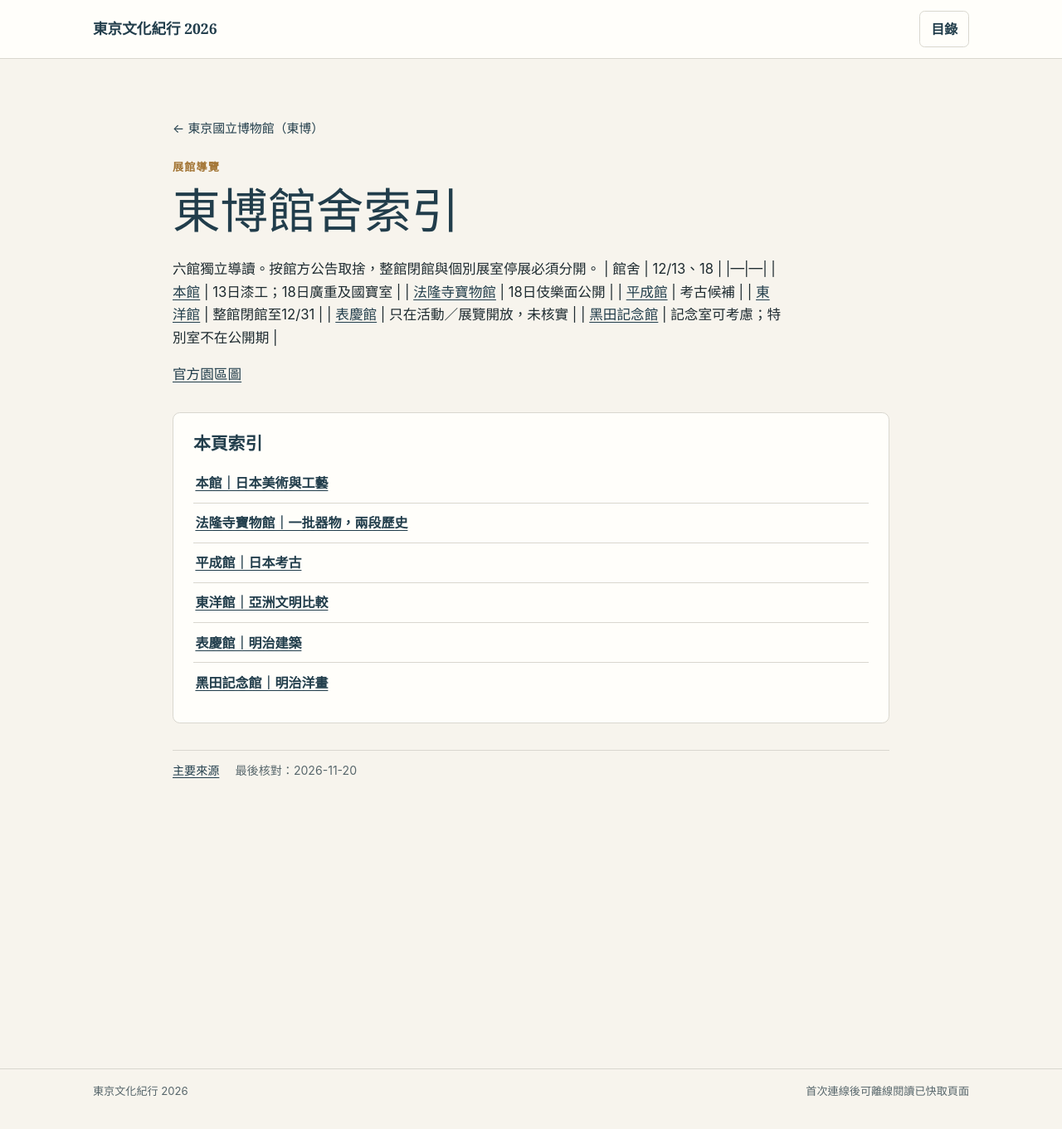
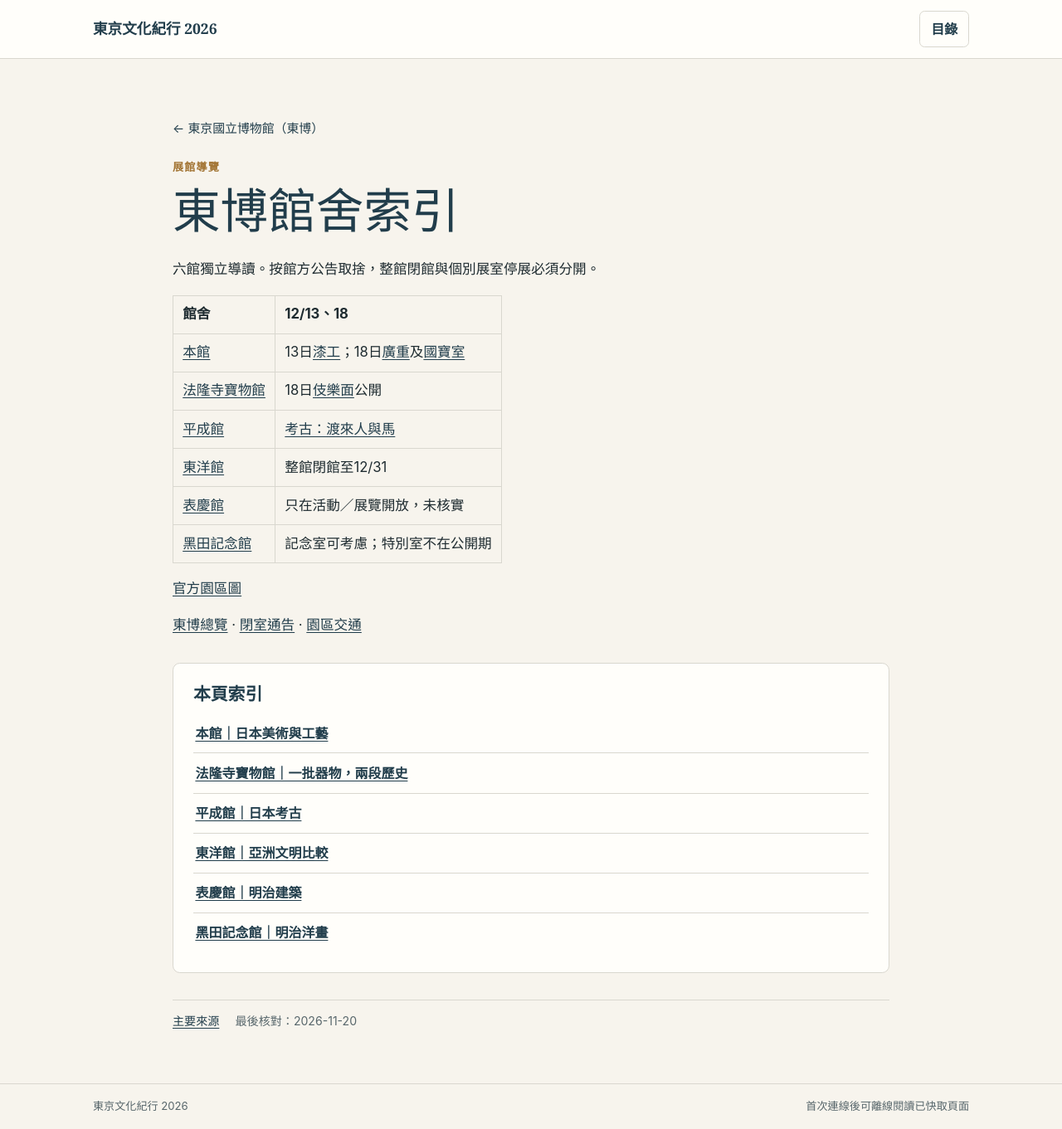
Before and after one commit to davetwchiu/tokyo-culture-trip-2026, a Jekyll site: the page built from content/museums/tokyo-national-museum/buildings/index.md, in a window 1280 px wide and 1361 px high. Shown: the whole window at 83% size. Built offline with Jekyll 4.4.1, drawn with Linux system fonts in a browser that asks for light colours.

Commit message:
Improve navigation and contextual links in museums/tokyo-national-museum/buildings/index.md

```diff
--- a/content/museums/tokyo-national-museum/buildings/index.md
+++ b/content/museums/tokyo-national-museum/buildings/index.md
@@ -15,13 +15,16 @@ offline: true
 ---
 
 六館獨立導讀。按館方公告取捨，整館閉館與個別展室停展必須分開。
+
 | 館舍 | 12/13、18 |
 |---|---|
-| [本館]({{ '/museums/tokyo-national-museum/buildings/honkan/' | relative_url }}) | 13日漆工；18日廣重及國寶室 |
-| [法隆寺寶物館]({{ '/museums/tokyo-national-museum/buildings/horyuji/' | relative_url }}) | 18日伎樂面公開 |
-| [平成館]({{ '/museums/tokyo-national-museum/buildings/heiseikan/' | relative_url }}) | 考古候補 |
+| [本館]({{ '/museums/tokyo-national-museum/buildings/honkan/' | relative_url }}) | 13日[漆工](/tokyo-culture-trip-2026/museums/tokyo-national-museum/buildings/honkan/#lacquer-room)；18日[廣重](/tokyo-culture-trip-2026/museums/tokyo-national-museum/buildings/honkan/#hiroshige-room)及[國寶室](/tokyo-culture-trip-2026/museums/tokyo-national-museum/buildings/honkan/#treasure-room) |
+| [法隆寺寶物館]({{ '/museums/tokyo-national-museum/buildings/horyuji/' | relative_url }}) | 18日[伎樂面](/tokyo-culture-trip-2026/museums/tokyo-national-museum/buildings/horyuji/#room-3)公開 |
+| [平成館]({{ '/museums/tokyo-national-museum/buildings/heiseikan/' | relative_url }}) | [考古：渡來人與馬](/tokyo-culture-trip-2026/museums/tokyo-national-museum/buildings/heiseikan/#horse-exhibit) |
 | [東洋館]({{ '/museums/tokyo-national-museum/buildings/toyokan/' | relative_url }}) | 整館閉館至12/31 |
 | [表慶館]({{ '/museums/tokyo-national-museum/buildings/hyokeikan/' | relative_url }}) | 只在活動／展覽開放，未核實 |
 | [黑田記念館]({{ '/museums/tokyo-national-museum/buildings/kuroda/' | relative_url }}) | 記念室可考慮；特別室不在公開期 |
 
 [官方園區圖](https://www.tnm.jp/modules/r_free_page/index.php?id=114&lang=ja)
+
+[東博總覽](/tokyo-culture-trip-2026/museums/tokyo-national-museum/) · [閉室通告](/tokyo-culture-trip-2026/updates/) · [園區交通](/tokyo-culture-trip-2026/transport/)
```
